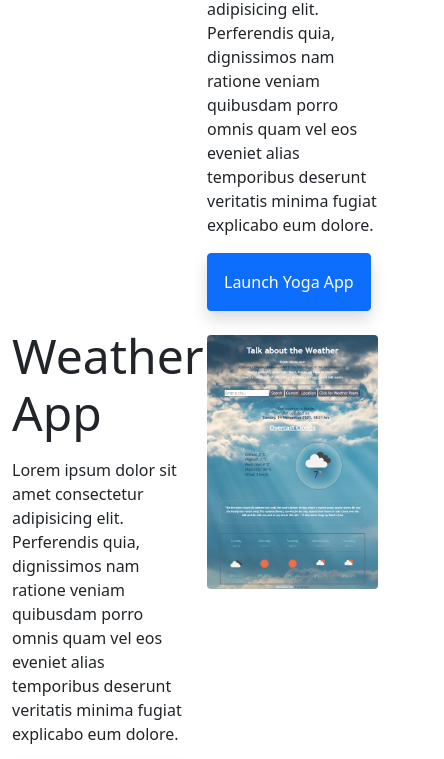
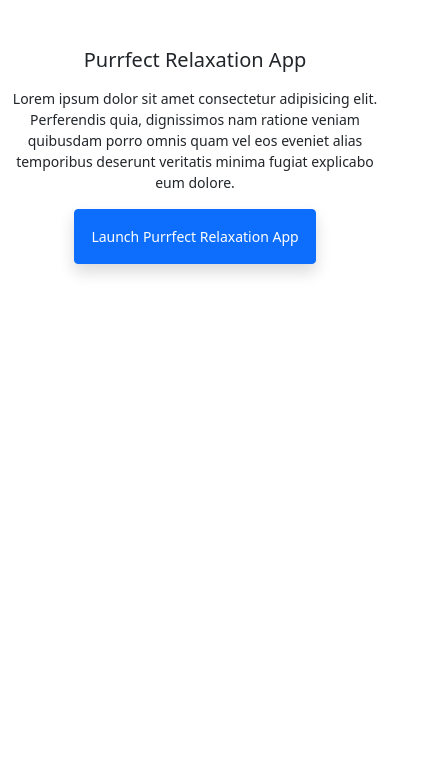
Before and after one commit to Nina241o/my-projects, a plain HTML site: page index.html in a window 390 px wide. Shown: the part 822-1581 px from the top of the page, 444 px wide, since content can reach past the window. After the commit the page ends 1136 px from the top, so only its background shows below. Drawn offline with nearby package versions, Linux system fonts and the light colour scheme.

Commit message:
made project responsive to mobiles
Used iPhone 7/8/9 as precedent.

```diff
--- a/index.html
+++ b/index.html
@@ -86,40 +86,40 @@
       >
     </div>
 
-    <div class="container mt-4">
+    <div class="container mt-4 project-container">
       <div class="row">
         <div class="col-md-6 mx-0 mt-4">
           <img
             src="/images/yoga-app.png"
-            class="img-fluid rounded"
+            class="img-fluid rounded images-index-page"
             alt="Yoga App Image"
           />
         </div>
 
-        <div class="col-md-6 mx-0">
-          <h2 class="heading-apps mt-3 mb-3">Yoga App</h2>
+        <div class="col-md-6 mx-0 mobile-device-style">
+          <h2 class="mt-3 mb-3">Yoga App</h2>
           <div class="mt-3 mb-3">
             Lorem ipsum dolor sit amet consectetur adipisicing elit. Perferendis
             quia, dignissimos nam ratione veniam quibusdam porro omnis quam vel
             eos eveniet alias temporibus deserunt veritatis minima fugiat
             explicabo eum dolore.
           </div>
-          <a class="btn btn-primary shadow p-3" href="index.html#hi"
+          <a class="btn btn-primary shadow p-3 mobile-device-button-style" href="index.html#hi"
             >Launch Yoga App</a
           >
         </div>
       </div>
 
       <div class="row">
-        <div class="col-md-6 mx-0">
-          <h2 class="heading-apps mt-3 mb-3">Weather App</h2>
+        <div class="col-md-6 mx-0 mobile-device-style">
+          <h2 class="mt-3 mb-3 weather-app">Weather App</h2>
           <div class="mt-3 mb-3">
             Lorem ipsum dolor sit amet consectetur adipisicing elit. Perferendis
             quia, dignissimos nam ratione veniam quibusdam porro omnis quam vel
             eos eveniet alias temporibus deserunt veritatis minima fugiat
             explicabo eum dolore.
           </div>
-          <a class="btn btn-primary shadow p-3" href="index.html#hi"
+          <a class="btn btn-primary shadow p-3 mobile-device-button-style" href="index.html#hi"
             >Launch Weather App</a
           >
         </div>
@@ -127,30 +127,30 @@
         <div class="col-md-6 mx-0 mt-4">
           <img
             src="/images/weather-app.PNG"
-            class="img-fluid rounded"
+            class="img-fluid rounded images-index-page"
             alt="Weather App Image"
           />
         </div>
       </div>
 
       <div class="row">
-        <div class="col-md-6 mx-0 mt-4">
+        <div class="col-md-6 mx-0 mt-4 ">
           <img
             src="/images/purrfect-relaxation-app.PNG"
-            class="img-fluid rounded"
+            class="img-fluid rounded images-index-page"
             alt="Purrfect Relaxation App Image"
           />
         </div>
 
-        <div class="col-md-6 mx-0">
-          <h2 class="heading-apps mt-3 mb-3">Purrfect Relaxation App</h2>
+        <div class="col-md-6 mx-0 mobile-device-style">
+          <h2 class="mt-3 mb-3 purrfect-relaxation-app">Purrfect Relaxation App</h2>
           <div class="mt-3 mb-3">
             Lorem ipsum dolor sit amet consectetur adipisicing elit. Perferendis
             quia, dignissimos nam ratione veniam quibusdam porro omnis quam vel
             eos eveniet alias temporibus deserunt veritatis minima fugiat
             explicabo eum dolore.
           </div>
-          <a class="btn btn-primary shadow p-3" href="index.html#hi"
+          <a class="btn btn-primary shadow p-3 mobile-device-button-style" href="index.html#hi"
             >Launch Purrfect Relaxation App</a
           >
         </div>
--- a/src/style.css
+++ b/src/style.css
@@ -83,3 +83,61 @@ p {
 .email-link:hover {
   text-decoration: underline;
 }
+
+
+@media (max-width: 400px) {
+body  {
+  display: block;
+  margin: 50px auto;
+}
+
+  h1 {
+  font-size: 40px;
+  }
+  h2 {
+    font-size: 20px;
+  }
+  h3 {
+    font-size: 18px;
+  }
+
+  p {
+  font-size: 12px;
+  line-height: 1.5;
+}
+
+.mobile-device-button-style {
+  padding: 10px 10px;
+  font-size: 14px !important;
+  text-align: center;
+}
+
+.project-container {
+  margin-top: 0 !important;
+}
+
+.col-md-6 {
+  font-size: 14px;
+  margin: 0;
+  flex: 0 0 auto;
+  width: 100%;
+  max-width: 100%;
+  }
+
+.mobile-device-style {
+  text-align: center;
+  font-size: 14px;
+}
+
+}
+
+.weather-app,
+.purrfect-relaxation-app {
+  padding-top: 10px
+}
+
+.images-index-page {
+display: none;
+}
+
+}
```
